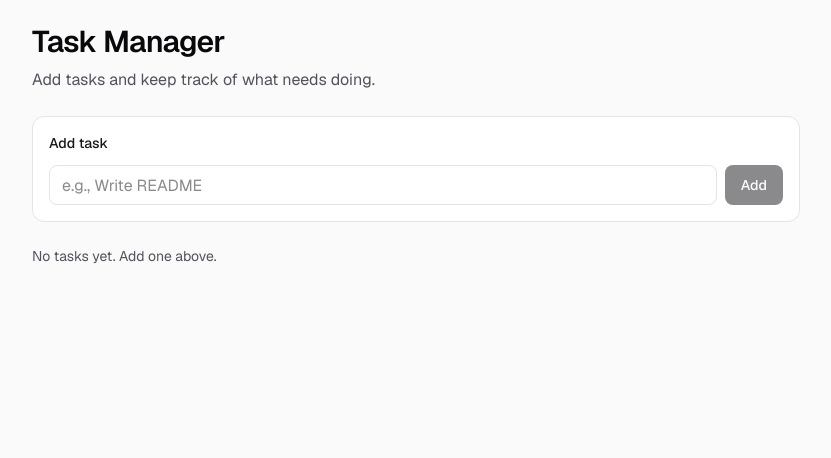
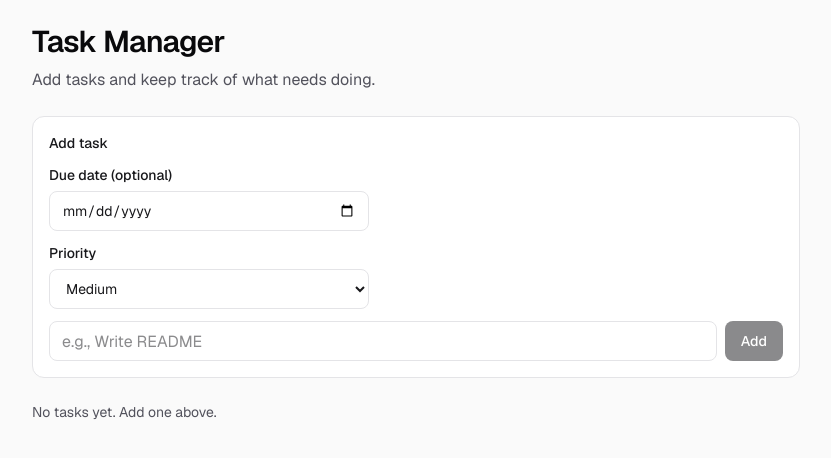
Before and after one commit to sansae/task-manager, a Next.js app: page / in a window 1280 px wide. Shown: the top 458 px of the page, without its empty margins (224-1055 px from the left). Built offline with nearby package versions, Linux system fonts and the light colour scheme.

Commit message:
added due date and priority features

```diff
--- a/app/api/tasks/route.ts
+++ b/app/api/tasks/route.ts
@@ -1,5 +1,14 @@
-import type { Task } from "@/lib/task";
+import type { Task, TaskPriority } from "@/lib/task";
 import { NextResponse } from "next/server";
+
+const PRIORITIES: TaskPriority[] = ["High", "Medium", "Low"];
+
+function parsePriority(value: unknown): TaskPriority {
+  if (typeof value === "string" && PRIORITIES.includes(value as TaskPriority)) {
+    return value as TaskPriority;
+  }
+  return "Medium";
+}
 
 // In-memory storage for development/demo purposes.
 // Note: resets when the server restarts.
@@ -18,8 +27,21 @@ export async function GET() {
   return NextResponse.json({ tasks });
 }
 
+function parseOptionalDueDate(value: unknown): string | undefined {
+  if (value === null || value === undefined) return undefined;
+  if (typeof value !== "string") return undefined;
+  const s = value.trim();
+  if (!s) return undefined;
+  if (/^\d{4}-\d{2}-\d{2}$/.test(s)) return s;
+  return undefined;
+}
+
 export async function POST(req: Request) {
-  const body = (await req.json().catch(() => null)) as { text?: unknown } | null;
+  const body = (await req.json().catch(() => null)) as {
+    text?: unknown;
+    priority?: unknown;
+    dueDate?: unknown;
+  } | null;
   const text = typeof body?.text === "string" ? body.text.trim() : "";
 
   if (!text) {
@@ -29,11 +51,16 @@ export async function POST(req: Request) {
     );
   }
 
+  const priority = parsePriority(body?.priority);
+  const dueDate = parseOptionalDueDate(body?.dueDate);
+
   const task: Task = {
     id: createId(),
     text,
     createdAt: new Date().toISOString(),
     completed: false,
+    priority,
+    ...(dueDate !== undefined ? { dueDate } : {}),
   };
 
   tasks.unshift(task);
--- a/components/TaskForm.tsx
+++ b/components/TaskForm.tsx
@@ -1,7 +1,7 @@
 "use client";
 
 import { useState } from "react";
-import type { Task } from "@/lib/task";
+import type { Task, TaskPriority } from "@/lib/task";
 
 export default function TaskForm({
   onTaskCreated,
@@ -9,6 +9,8 @@ export default function TaskForm({
   onTaskCreated?: (task: Task) => void;
 }) {
   const [text, setText] = useState("");
+  const [dueDate, setDueDate] = useState("");
+  const [priority, setPriority] = useState<TaskPriority>("Medium");
   const [loading, setLoading] = useState(false);
   const [error, setError] = useState<string | null>(null);
 
@@ -24,7 +26,11 @@ export default function TaskForm({
       const res = await fetch("/api/tasks", {
         method: "POST",
         headers: { "content-type": "application/json" },
-        body: JSON.stringify({ text: trimmed }),
+        body: JSON.stringify({
+          text: trimmed,
+          priority,
+          ...(dueDate.trim() ? { dueDate: dueDate.trim() } : {}),
+        }),
       });
 
       if (!res.ok) {
@@ -36,6 +42,8 @@ export default function TaskForm({
 
       const data = (await res.json()) as { task: Task };
       setText("");
+      setDueDate("");
+      setPriority("Medium");
       onTaskCreated?.(data.task);
     } catch (err) {
       const message = err instanceof Error ? err.message : "Unknown error";
@@ -52,6 +60,35 @@ export default function TaskForm({
     >
       <label className="text-sm font-medium text-zinc-900 dark:text-zinc-100">
         Add task
+      </label>
+
+      <label className="flex flex-col gap-1.5 text-sm text-zinc-700 dark:text-zinc-300">
+        <span className="font-medium text-zinc-900 dark:text-zinc-100">
+          Due date (optional)
+        </span>
+        <input
+          type="date"
+          value={dueDate}
+          onChange={(e) => setDueDate(e.target.value)}
+          disabled={loading}
+          className="h-10 w-full max-w-xs rounded-lg border border-zinc-200 bg-white px-3 text-zinc-900 outline-none focus:border-zinc-400 dark:border-zinc-800 dark:bg-black dark:text-zinc-100 sm:w-auto"
+        />
+      </label>
+
+      <label className="flex flex-col gap-1.5 text-sm text-zinc-700 dark:text-zinc-300">
+        <span className="font-medium text-zinc-900 dark:text-zinc-100">
+          Priority
+        </span>
+        <select
+          value={priority}
+          onChange={(e) => setPriority(e.target.value as TaskPriority)}
+          disabled={loading}
+          className="h-10 w-full max-w-xs rounded-lg border border-zinc-200 bg-white px-3 text-zinc-900 outline-none focus:border-zinc-400 dark:border-zinc-800 dark:bg-black dark:text-zinc-100 sm:w-auto"
+        >
+          <option value="High">High</option>
+          <option value="Medium">Medium</option>
+          <option value="Low">Low</option>
+        </select>
       </label>
 
       <div className="flex flex-col gap-2 sm:flex-row">
--- a/components/TaskItem.tsx
+++ b/components/TaskItem.tsx
@@ -1,7 +1,20 @@
 "use client";
 
 import { useMemo, useState } from "react";
-import type { Task } from "@/lib/task";
+import { formatDueDateLabel, isDueOverdue } from "@/lib/dueDate";
+import type { Task, TaskPriority } from "@/lib/task";
+
+const priorityBadgeClass: Record<
+  TaskPriority,
+  string
+> = {
+  High:
+    "bg-red-100 text-red-800 ring-1 ring-inset ring-red-600/20 dark:bg-red-950/50 dark:text-red-300 dark:ring-red-400/30",
+  Medium:
+    "bg-yellow-100 text-yellow-900 ring-1 ring-inset ring-yellow-600/20 dark:bg-yellow-950/50 dark:text-yellow-200 dark:ring-yellow-400/30",
+  Low:
+    "bg-green-100 text-green-800 ring-1 ring-inset ring-green-600/20 dark:bg-green-950/50 dark:text-green-300 dark:ring-green-400/30",
+};
 
 export default function TaskItem({
   task,
@@ -18,6 +31,9 @@ export default function TaskItem({
   const [draft, setDraft] = useState(task.text);
 
   const trimmedDraft = useMemo(() => draft.trim(), [draft]);
+
+  const dueLabel = formatDueDateLabel(task.dueDate);
+  const overdue = isDueOverdue(task.dueDate, task.completed);
 
   function startEditing() {
     setDraft(task.text);
@@ -62,18 +78,40 @@ export default function TaskItem({
             />
           ) : (
             <>
+              <div className="flex flex-wrap items-center gap-2">
+                <span
+                  className={`inline-flex items-center rounded-full px-2 py-0.5 text-xs font-medium ${priorityBadgeClass[task.priority]}`}
+                >
+                  {task.priority}
+                </span>
                 <p
-                className={`text-wrap truncate text-sm font-medium ${
+                  className={`min-w-0 flex-1 text-wrap truncate text-sm font-medium ${
                     task.completed
                       ? "text-zinc-500 line-through dark:text-zinc-400"
+                      : overdue
+                        ? "text-red-600 dark:text-red-400"
                         : "text-zinc-900 dark:text-zinc-100"
                   }`}
                 >
                   {task.text}
                 </p>
-              <p className="mt-1 text-xs text-zinc-500 dark:text-zinc-400">
+              </div>
+              <div className="mt-1 flex flex-col gap-0.5 text-xs">
+                {dueLabel ? (
+                  <p
+                    className={
+                      overdue
+                        ? "font-medium text-red-600 dark:text-red-400"
+                        : "text-zinc-600 dark:text-zinc-400"
+                    }
+                  >
+                    Due: {dueLabel}
+                  </p>
+                ) : null}
+                <p className="text-zinc-500 dark:text-zinc-400">
                   {new Date(task.createdAt).toLocaleString()}
                 </p>
+              </div>
             </>
           )}
         </div>
--- /dev/null
+++ b/lib/dueDate.ts
@@ -0,0 +1,59 @@
+/** Parses YYYY-MM-DD in local calendar time. Returns null if invalid. */
+function parseLocalDateString(iso: string): Date | null {
+  const trimmed = iso.trim();
+  const m = /^(\d{4})-(\d{2})-(\d{2})$/.exec(trimmed);
+  if (!m) return null;
+  const y = Number(m[1]);
+  const mo = Number(m[2]);
+  const d = Number(m[3]);
+  if (!y || mo < 1 || mo > 12 || d < 1 || d > 31) return null;
+  const date = new Date(y, mo - 1, d);
+  if (
+    date.getFullYear() !== y ||
+    date.getMonth() !== mo - 1 ||
+    date.getDate() !== d
+  ) {
+    return null;
+  }
+  return date;
+}
+
+function startOfToday(): Date {
+  const t = new Date();
+  t.setHours(0, 0, 0, 0);
+  return t;
+}
+
+/**
+ * Returns a short relative label: "Today", "Tomorrow", "In X days",
+ * or for past dates "Yesterday" / "X days ago". Empty/invalid input returns null.
+ */
+export function formatDueDateLabel(
+  dueDate: string | null | undefined
+): string | null {
+  if (dueDate == null || String(dueDate).trim() === "") return null;
+  const due = parseLocalDateString(String(dueDate));
+  if (!due) return null;
+
+  const today = startOfToday();
+  const diffMs = due.getTime() - today.getTime();
+  const diffDays = Math.round(diffMs / 86_400_000);
+
+  if (diffDays === 0) return "Today";
+  if (diffDays === 1) return "Tomorrow";
+  if (diffDays > 1) return `In ${diffDays} days`;
+  if (diffDays === -1) return "Yesterday";
+  return `${-diffDays} days ago`;
+}
+
+/** True when the task has a valid due date before today and is not completed. */
+export function isDueOverdue(
+  dueDate: string | null | undefined,
+  completed: boolean
+): boolean {
+  if (completed) return false;
+  if (dueDate == null || String(dueDate).trim() === "") return false;
+  const due = parseLocalDateString(String(dueDate));
+  if (!due) return false;
+  return due.getTime() < startOfToday().getTime();
+}
--- a/lib/task.ts
+++ b/lib/task.ts
@@ -1,6 +1,11 @@
+export type TaskPriority = "High" | "Medium" | "Low";
+
 export type Task = {
   id: string;
   text: string;
   createdAt: string; // ISO string
   completed: boolean;
+  priority: TaskPriority;
+  /** Optional due date as YYYY-MM-DD (from `<input type="date">`). */
+  dueDate?: string | null;
 };
```
Lines whose indentation alone changed are shown as unchanged.
